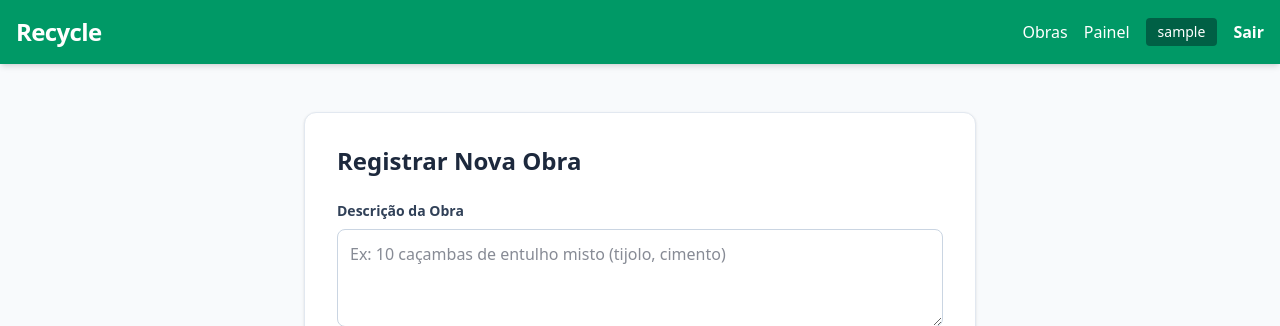
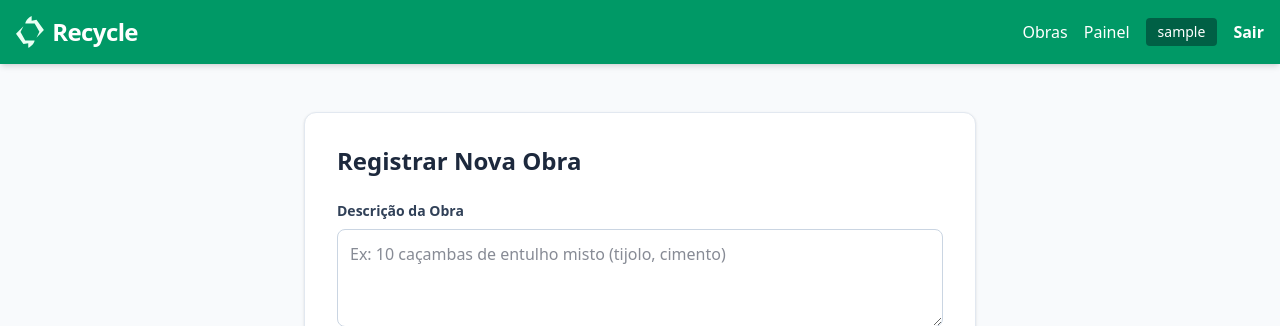
Before and after one commit to brunoslm/Recycle, a Django app: page /nova-obra/ in a window 1280 px wide. Shown: the top 326 px of the page. Run offline with Django 5.2, Linux system fonts and the light colour scheme; the visitor is signed in with stand-in values (Sample User, id 1); data that the repository does not hold is empty.

Commit message:
add logo.svg no projeto

```diff
--- a/core/templates/base.html
+++ b/core/templates/base.html
@@ -8,9 +8,15 @@
     <link href="{% static 'css/output.css' %}" rel="stylesheet">
 </head>
 <body class="bg-slate-50 text-slate-900 font-sans min-h-screen flex flex-col">
+
     <nav class="bg-emerald-600 p-4 text-white shadow-md">
+
         <div class="container mx-auto flex justify-between items-center">
-            <a href="{% url 'index' %}" class="text-2xl font-bold tracking-tight">Recycle</a>
+            <a href="{% url 'index' %}" class="text-2xl font-bold tracking-tight flex items-center gap-2 group">
+                <img src="{% static 'logo.svg' %}" alt="Recycle Logo" class="h-8 w-auto object-contain transition group-hover:scale-105">
+                <span>Recycle</span>
+            </a>
+
             <div class="space-x-4 font-medium items-center flex">
                 <a href="{% url 'lista_obras' %}" class="hover:text-emerald-200 transition">Obras</a>
                 {% if user.is_authenticated %}
@@ -46,9 +52,7 @@
 
                 <div class="text-center md:text-left">
                     <div class="flex items-center justify-center md:justify-start gap-2 mb-2">
-                        <svg class="w-6 h-6 text-emerald-500" fill="none" stroke="currentColor" viewBox="0 0 24 24" xmlns="http://www.w3.org/2000/svg">
-                            <path stroke-linecap="round" stroke-linejoin="round" stroke-width="2" d="M4 4v5h.582m15.356 2A8.001 8.001 0 004.582 9m0 0H9m11 11v-5h-.581m0 0a8.003 8.003 0 01-15.357-2m15.357 2H15"></path>
-                        </svg>
+                        <img src="{% static 'logo.svg' %}" alt="logo-Recycle" class="w-6 h-6">
                         <span class="text-xl font-bold text-white tracking-tight">Recycle</span>
                     </div>
                     <p class="text-sm text-slate-500">Marketplace de Logística Reversa &copy; 2026</p>
--- a/core/templates/core/index.html
+++ b/core/templates/core/index.html
@@ -33,7 +33,7 @@
         </div>
 
         <div class="hidden md:flex shrink-0 bg-white/10 p-6 rounded-2xl border border-white/20 backdrop-blur-md">
-            <svg class="w-32 h-32 text-emerald-100 opacity-90" fill="none" stroke="currentColor" viewBox="0 0 24 24" xmlns="http://www.w3.org/2000/svg">
+            <img src="./static/logo.svg" class="w-32 h-32 text-emerald-100 opacity-90">
                 <path stroke-linecap="round" stroke-linejoin="round" stroke-width="1.5" d="M3.055 11H5a2 2 0 012 2v1a2 2 0 002 2 2 2 0 012 2v2.945M8 3.935V5.5A2.5 2.5 0 0010.5 8h.5a2 2 0 012 2 2 2 0 104 0 2 2 0 012-2h1.064M15 20.488V18a2 2 0 012-2h3.064M21 12a9 9 0 11-18 0 9 9 0 0118 0z"></path>
             </svg>
         </div>
```
Also changed, not shown: core/migrations/0002_remove_acordo_entregue_acordo_forma_pagamento_and_more.py (added), core/static/logo.svg (added).
